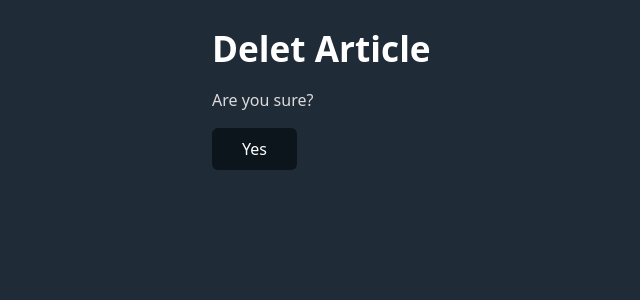
After one commit to KunYuChang/ciapp, a CodeIgniter 4 app: template app/Views/Articles/delete.php in a window 1280 px wide. The commit adds this page. Shown: the top 300 px of the page, without its empty margins (28-668 px from the left). Run offline with PHP 8.4 and a stand-in for CodeIgniter, Linux system fonts and the light colour scheme; the template is opened without the code that fills it: most values are stand-ins (such as "Sample title", 1, 10 or a date in 2020); some libraries are stand-ins or nearby versions.

Commit message:
Add a Confirmation Page for Deleting a Record

```diff
--- a/app/Config/Routes.php
+++ b/app/Config/Routes.php
@@ -36,6 +36,7 @@ $routes->get('/articles/new', 'Articles::new');
 $routes->post('/articles/create', 'Articles::create');
 $routes->get('/articles/edit/(:num)', 'Articles::edit/$1');
 $routes->post('/articles/update/(:num)', 'Articles::update/$1');
+$routes->get('/articles/delete/(:num)', 'Articles::delete/$1');
 
 /*
  * --------------------------------------------------------------------
--- /dev/null
+++ b/app/Views/Articles/delete.php
@@ -0,0 +1,17 @@
+<?= $this->extend("layouts/default") ?>
+
+<?= $this->section("title") ?>Edit Article<?= $this->endSection("title") ?>
+
+<?= $this->section("content") ?>
+
+<h1>Delet Article</h1>
+
+<p>Are you sure?</p>
+
+<?= form_open("articles/delete/" . $article->id) ?>
+
+<button>Yes</button>
+
+</form>
+
+<?= $this->endSection() ?>
--- a/app/Views/Articles/show.php
+++ b/app/Views/Articles/show.php
@@ -5,7 +5,11 @@
 
 <!-- Content -->
 <?= $this->section("content") ?>
+
 <h1><?= esc($article->title) ?></h1>
 <p><?= esc($article->content) ?></p>
+
 <a href="<?= url_to("Articles::edit", $article->id) ?>">Edit</a>
+<a href="<?= url_to("Articles::delete", $article->id) ?>">Delete</a>
+
 <?= $this->endSection() ?>
```
Also changed, not shown: app/Controllers/Articles.php (+9 -0 lines).
